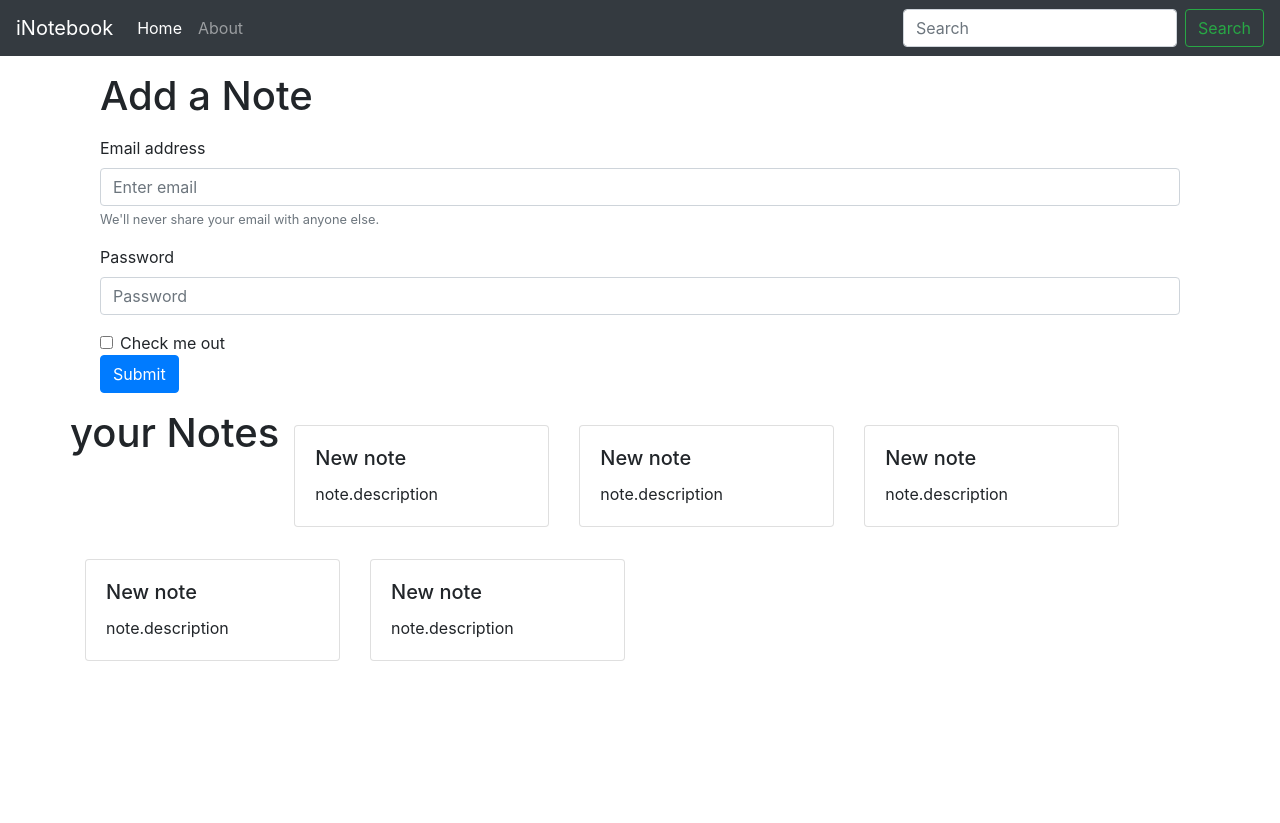
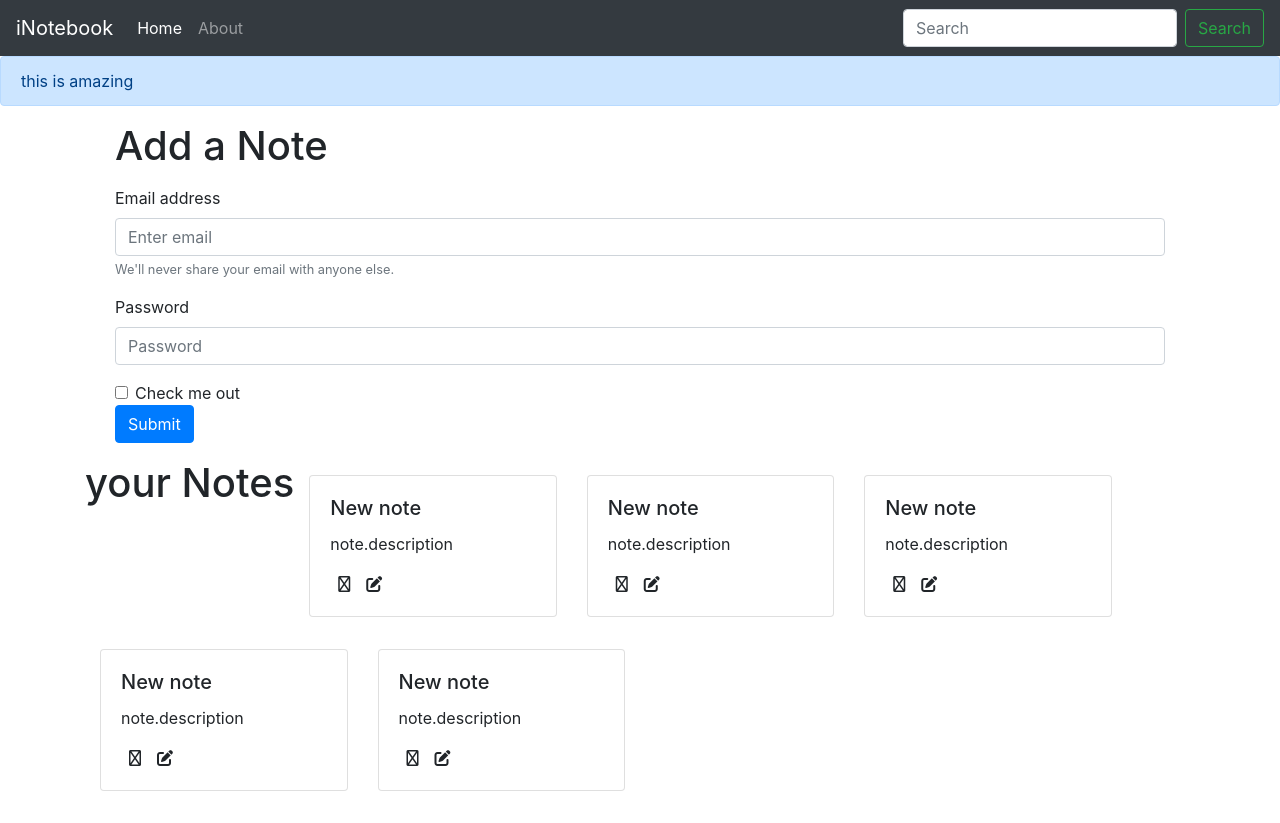
Before and after one commit to Vs74279/inotebook, a React (Create React App) app: page / in a window 1280 px wide. Before the commit the page ends 800 px from the top, so only its background shows below. Built offline with nearby package versions, Linux system fonts and the light colour scheme.

Commit message:
Adding font awesome icon

```diff
--- a/public/index.html
+++ b/public/index.html
@@ -30,6 +30,7 @@
 <body>
   <noscript>You need to enable JavaScript to run this app.</noscript>
   <div id="root"></div>
+  <script src="https://kit.fontawesome.com/8b03a838f3.js" crossorigin="anonymous"></script>
   <!--
       This HTML file is a template.
       If you open it directly in the browser, you will see an empty page.
--- a/src/App.js
+++ b/src/App.js
@@ -2,22 +2,25 @@
 import './App.css';
 import {
 
-  BrowserRouter ,
+  BrowserRouter,
   Routes,
   Route,
 
 } from "react-router-dom";
 import Navbar from './components/Navbar';
-import {Home} from './components/Home';
+import { Home } from './components/Home';
 import About from './components/About';
 import NoteState from './context/NoteState';
+import {Alert} from './components/Alert';
 
 function App() {
   return (
     <>
       <NoteState>
         <BrowserRouter>
-    <Navbar/>
+          <Navbar />
+          <Alert message='this is amazing '/>
+          <div className='container'>
 
 
             <Routes>
@@ -27,6 +30,7 @@
 
 
             </Routes>
+          </div>
         </BrowserRouter>
       </NoteState>
     </>
--- /dev/null
+++ b/src/components/Alert.js
@@ -0,0 +1,11 @@
+import React from 'react'
+
+export const Alert = (props) => {
+    return (
+        <div>
+            <div className="alert alert-primary" role="alert">
+               {props.message}
+            </div>
+        </div>
+    )
+}
--- a/src/components/Home.js
+++ b/src/components/Home.js
@@ -10,20 +10,20 @@
       <div className='container my-3'>
       <h1> Add a Note</h1>
       <form className='my-3'>
-        <div class="form-group">
-          <label for="exampleInputEmail1">Email address</label>
-          <input type="email" class="form-control" id="exampleInputEmail1" aria-describedby="emailHelp" placeholder="Enter email" />
-          <small id="emailHelp" class="form-text text-muted">We'll never share your email with anyone else.</small>
+        <div className="form-group">
+          <label htmlFor="exampleInputEmail1">Email address</label>
+          <input type="email" className="form-control" id="exampleInputEmail1" aria-describedby="emailHelp" placeholder="Enter email" />
+          <small id="emailHelp" className="form-text text-muted">We'll never share your email with anyone else.</small>
         </div>
-        <div class="form-group">
-          <label for="exampleInputPassword1">Password</label>
-          <input type="password" class="form-control" id="exampleInputPassword1" placeholder="Password" />
+        <div className="form-group">
+          <label htmlFor="exampleInputPassword1">Password</label>
+          <input type="password" className="form-control" id="exampleInputPassword1" placeholder="Password" />
         </div>
-        <div class="form-check">
-          <input type="checkbox" class="form-check-input" id="exampleCheck1" />
-          <label class="form-check-label" for="exampleCheck1">Check me out</label>
+        <div className="form-check">
+          <input type="checkbox" className="form-check-input" id="exampleCheck1" />
+          <label className="form-check-label" htmlFor="exampleCheck1">Check me out</label>
         </div>
-        <button type="submit" class="btn btn-primary">Submit</button>
+        <button type="submit" className="btn btn-primary">Submit</button>
       </form>
       </div>
      <Notes/>
--- a/src/components/Noteitem.js
+++ b/src/components/Noteitem.js
@@ -5,11 +5,13 @@
     return (
         <div className='col-md-3'>
 
-            <div class="card my-3">
+            <div className="card my-3">
 
-                <div class="card-body">
-                    <h5 class="card-title">{note.title}</h5>
-                    <p class="card-text">note.description </p>
+                <div className="card-body">
+                    <h5 className="card-title">{note.title}</h5>
+                    <p className="card-text">note.description </p>
+                    <i className="fa-sharp fa-regular fa-trash mx-2"></i>
+                    <i className="fa-solid fa-pen-to-square mx-2"></i>
 
 
                 </div>
--- a/src/components/Notes.js
+++ b/src/components/Notes.js
@@ -9,7 +9,7 @@
     <div className='row my-3'>
     <h1>your Notes</h1>
     {notes.map((note)=>{
-      return <Noteitem note={note}/>
+      return <Noteitem KEY={note._id} note={note}/>
 
 
     })}
--- a/src/context/NoteState.js
+++ b/src/context/NoteState.js
@@ -5,7 +5,7 @@
 const NoteState = (props) => {
    const notesInitial= [
     {
-      "_id": "65ea9787ad3d32ef972d0579",
+      "_id": "1765ea9787ad3d32dfef972d0579",
       "user": "65e98e55091a4542bb8bc63c",
       "title": "New note",
       "description": "Please access the playlist",
@@ -14,7 +14,7 @@
       "__v": 0
     },
     {
-      "_id": "65ea97e7ad3d32ef972d057d",
+      "_id": "8965ea97e7ad3mkd32ef972d057d",
       "user": "65e98e55091a4542bb8bc63c",
       "title": "New note",
       "description": "Please access the playlist",
@@ -23,7 +23,7 @@
       "__v": 0
     },
     {
-        "_id": "65ea97e7ad3d32ef972d057d",
+        "_id": "6765ea97e7ad3d32evkf972d057d1",
         "user": "65e98e55091a4542bb8bc63c",
         "title": "New note",
         "description": "Please access the playlist",
@@ -32,7 +32,7 @@
         "__v": 0
       },
       {
-        "_id": "65ea97e7ad3d32ef972d057d",
+        "_id": "4565ea97e7ad3d32efrk972d057d2",
         "user": "65e98e55091a4542bb8bc63c",
         "title": "New note",
         "description": "Please access the playlist",
@@ -41,7 +41,7 @@
         "__v": 0
       },
       {
-        "_id": "65ea97e7ad3d32ef972d057d",
+        "_id": "2365ea97e7dkad3d32ef972d057d3",
         "user": "65e98e55091a4542bb8bc63c",
         "title": "New note",
         "description": "Please access the playlist",
--- a/src/index.css
+++ b/src/index.css
@@ -11,3 +11,7 @@
   font-family: source-code-pro, Menlo, Monaco, Consolas, 'Courier New',
     monospace;
 }
+ i{
+  cursor: pointer;
+
+}
```
Lines whose indentation alone changed are shown as unchanged.
